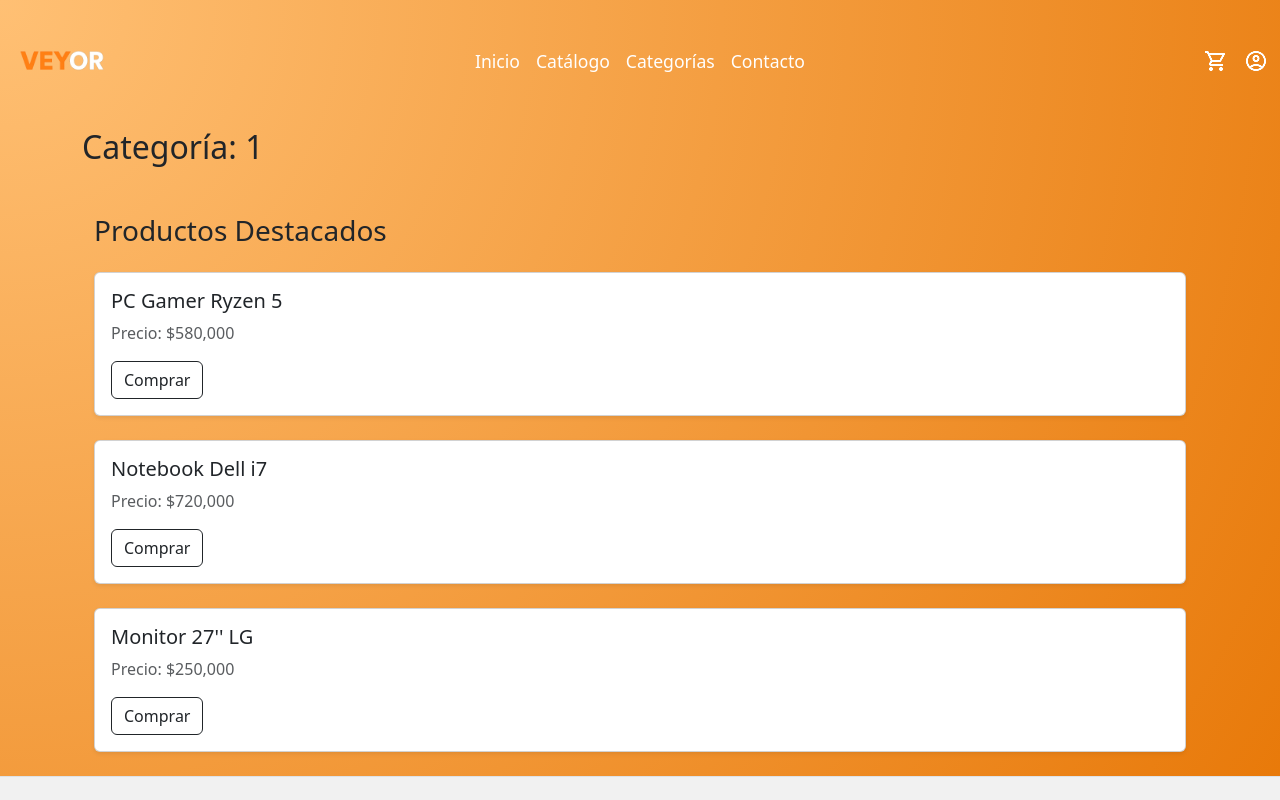
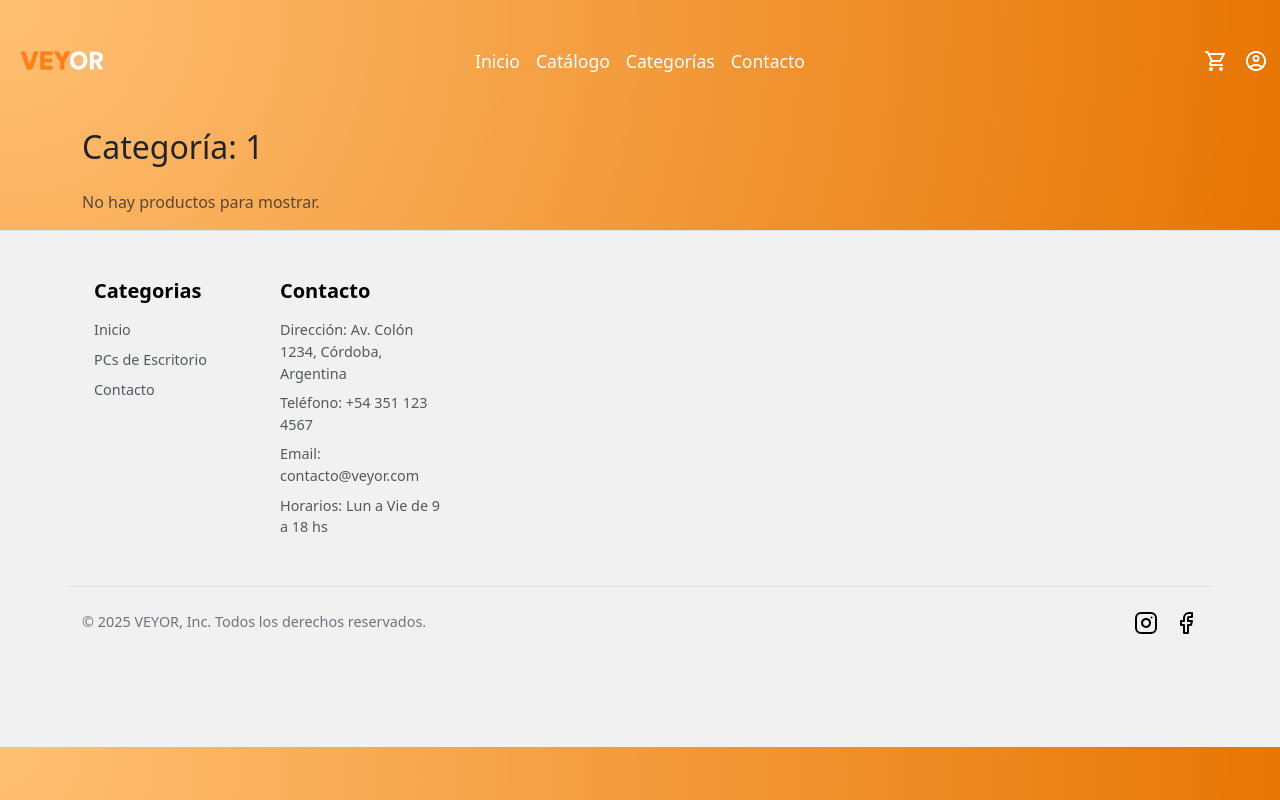
Before and after one commit to pablovenica7/Tech-Ecommerce, a React (Vite) app: page /categoria/1 in a window 1280 px wide. Shown: the top 800 px of the page. Built offline with nearby package versions, Linux system fonts and the light colour scheme.

Commit message:
Update ListaProductos.jsx

```diff
--- a/src/components/ListaProductos.jsx
+++ b/src/components/ListaProductos.jsx
@@ -1,43 +1,17 @@
-import { useState, useEffect } from "react";
 import { Producto } from "./Producto";
 
-export function ListaProductos() {
-  const [productos, setProductos] = useState([]);
-  const [cargando, setCargando] = useState(true);
-
-  useEffect(() => {
-    const obtenerProductos = new Promise((resolve) => {
-      setTimeout(() => {
-        resolve([
-          { id: 1, nombre: "PC Gamer Ryzen 5", precio: 580000 },
-          { id: 2, nombre: "Notebook Dell i7", precio: 720000 },
-          { id: 3, nombre: "Monitor 27'' LG", precio: 250000 },
-        ]);
-      }, 2000);
-    });
-
-    obtenerProductos
-      .then((data) => {
-        setProductos(data);
-      })
-      .catch((error) => {
-        console.error("Error al cargar productos:", error);
-      })
-      .finally(() => {
-        setCargando(false);
-      });
-  }, []);
+export function ListaProductos({ productos = [] }) {
+  if (!productos.length) {
+    return <p className="text-muted">No hay productos para mostrar.</p>;
+  }
 
   return (
-    <section id="productos" className="container mt-5">
-      <h3 className="mb-4">Productos Destacados</h3>
-      {cargando ? (
-        <p className="text-muted">Cargando productos...</p>
-      ) : (
-        productos.map((prod) => (
-          <Producto key={prod.id} nombre={prod.nombre} precio={prod.precio} />
-        ))
-      )}
-    </section>
+    <div className="row g-4">
+      {productos.map((prod) => (
+        <div className="col-12 col-md-6 col-lg-4" key={prod.id}>
+          <Producto id={prod.id} nombre={prod.nombre} precio={prod.precio} categoria={prod.categoria} />
+        </div>
+      ))}
+    </div>
   );
 }
```
